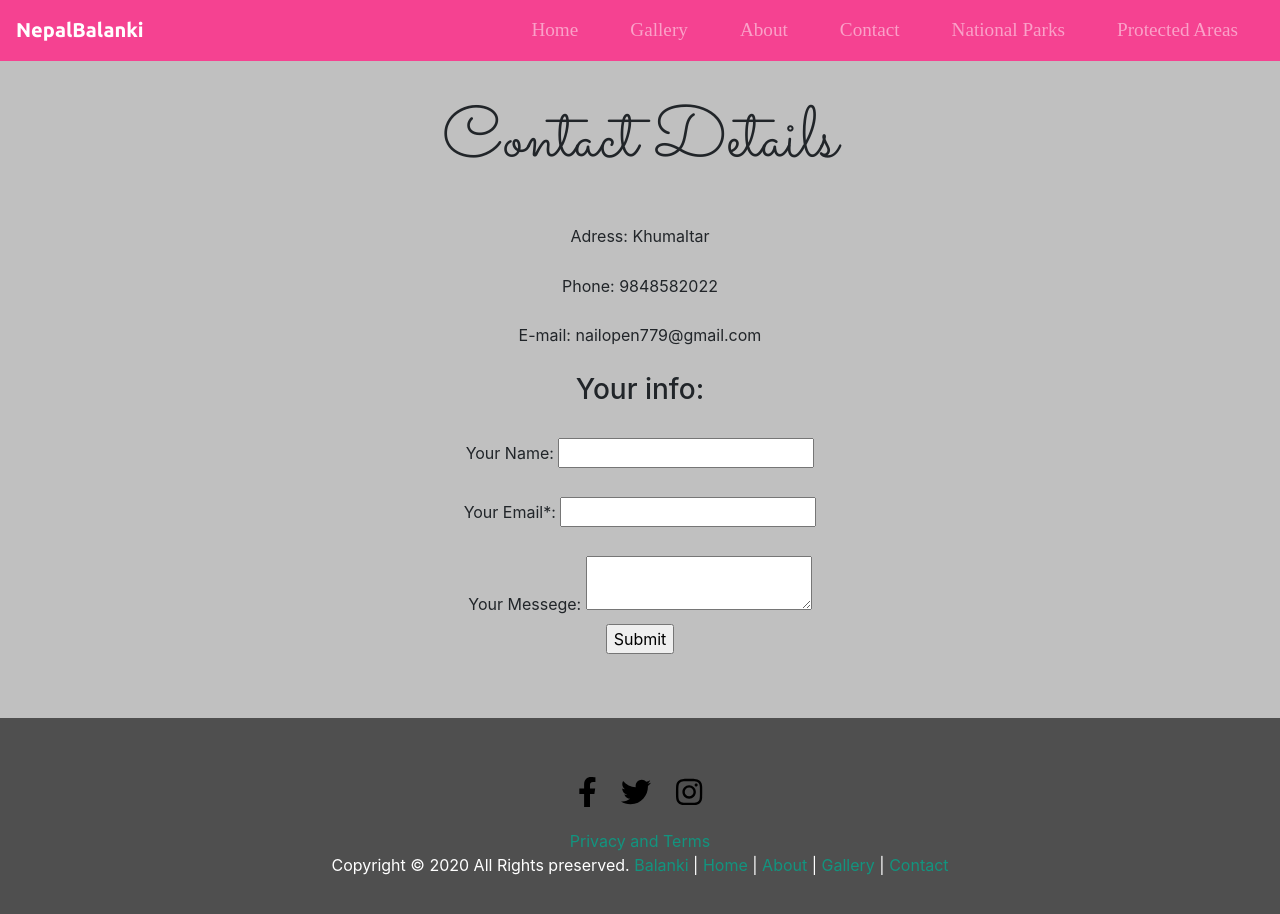
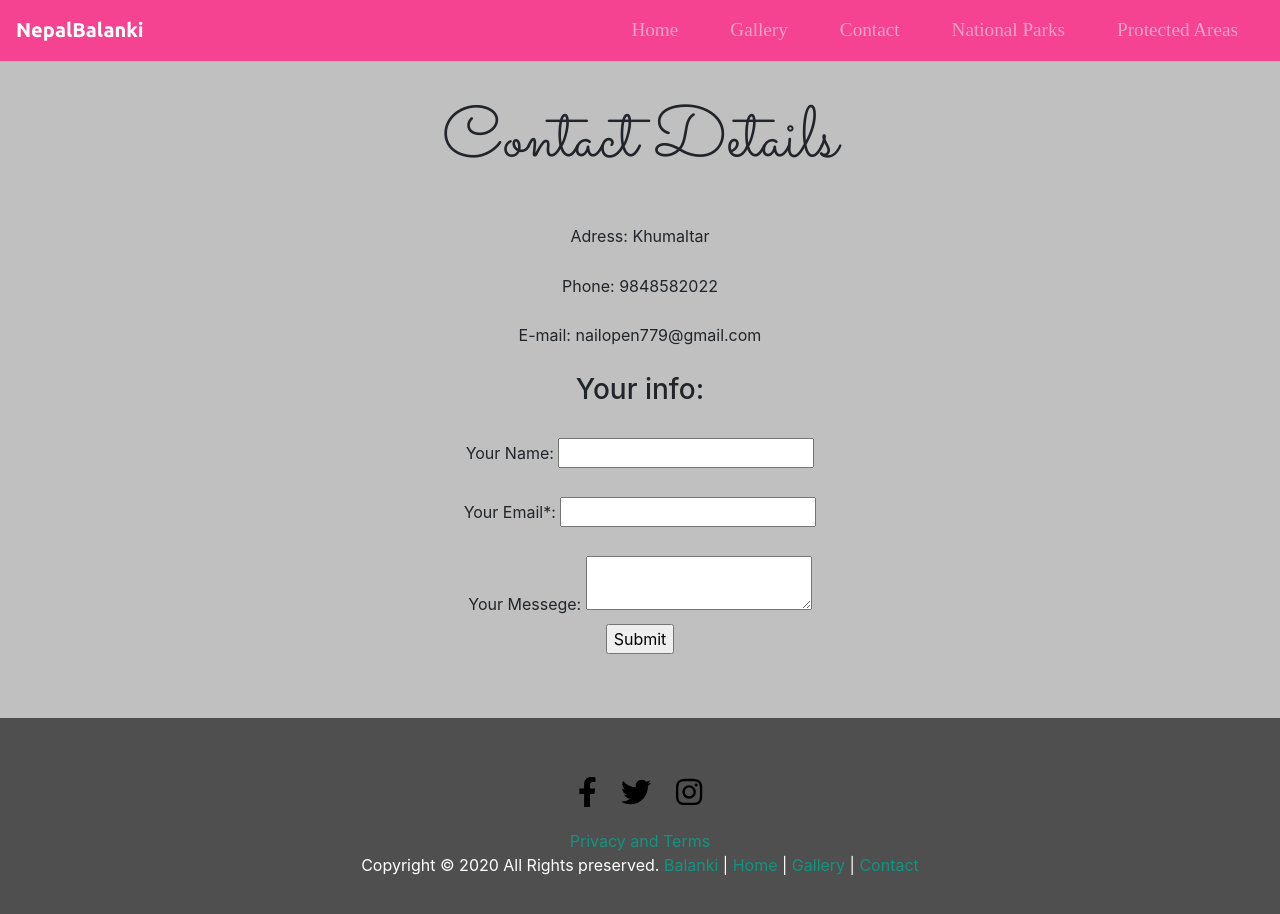
Before and after one commit to Balanki-Nepal/Nps_of_Nepal, a plain HTML site: page contact.html in a window 1280 px wide. Drawn offline with nearby package versions, Linux system fonts and the light colour scheme.

Commit message:
Update contact.html

```diff
--- a/contact.html
+++ b/contact.html
@@ -32,7 +32,6 @@
       <ul class="navbar-nav ml-auto">
         <li class="nav-item"><a class="nav-link" href="index.html">Home</a></li>
         <li class="nav-item"><a class="nav-link" href="gallery.html">Gallery</a></li>
-        <li class="nav-item"><a class="nav-link" href="about.html">About</a></li>
         <li class="nav-item"><a class="nav-link" href="contact.html">Contact</a></li>
         <li class="nav-item"><a class="nav-link" href="#national-parks">National Parks</a>
         <li class="nav-item"><a class="nav-link" href="#protected-areas">Protected Areas</a>
@@ -73,7 +72,7 @@
       <a href="https://twitter.com/@NepalBalanki/"><i class="social-icon fab fa-twitter"></i></a>
       <a href="https://www.linkedin.com/in/nepolian-balanki/"><i class="social-icon fab fa-instagram"></i></a>
       <p><a href="privacy.html">Privacy and Terms</a><br />
-        Copyright &copy; 2020 All Rights preserved. <span><a href="https://www.facebook.com/balanki-nepal/">Balanki</a> |<a href="#"> Home</a> | <a href="about.html">About</a> | <a href="Gallery.html">Gallery</a> | <a href="contact.html">Contact</a>
+        Copyright &copy; 2020 All Rights preserved. <span><a href="https://www.facebook.com/balanki-nepal/">Balanki</a> |<a href="#"> Home</a> | <a href="Gallery.html">Gallery</a> | <a href="contact.html">Contact</a>
       </p>
   </footer>
 </body>
```
